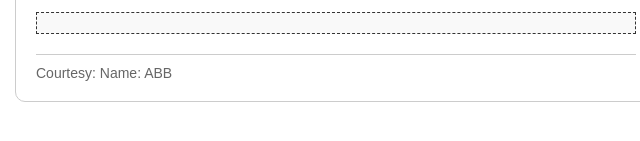
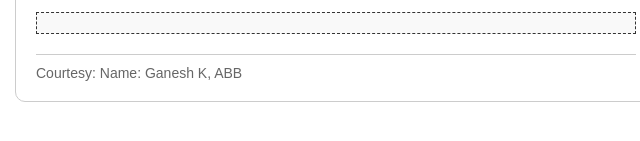
Before and after one commit to Akram1234/Formatter, a plain HTML site: page index.html in a window 1280 px wide. Shown: the part 321-462 px from the top of the page, 304-944 px from the left. Drawn offline with Linux system fonts and the light colour scheme.

Commit message:
Update index.html

```diff
--- a/index.html
+++ b/index.html
@@ -46,7 +46,7 @@
   <div class="output" id="output"></div>
 
   <div class="info">
-    Courtesy: Name: ABB
+    Courtesy: Name: Ganesh K, ABB
   </div>
 
   <script>
```
